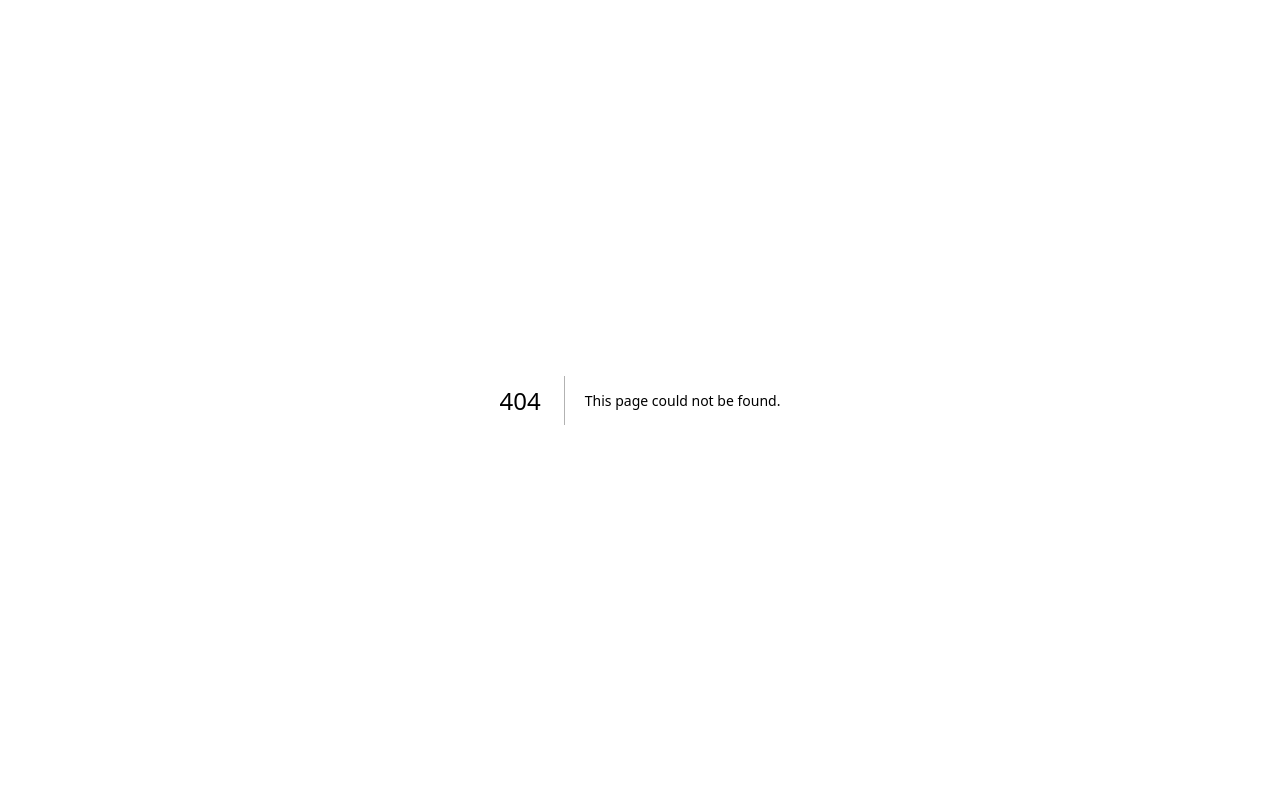
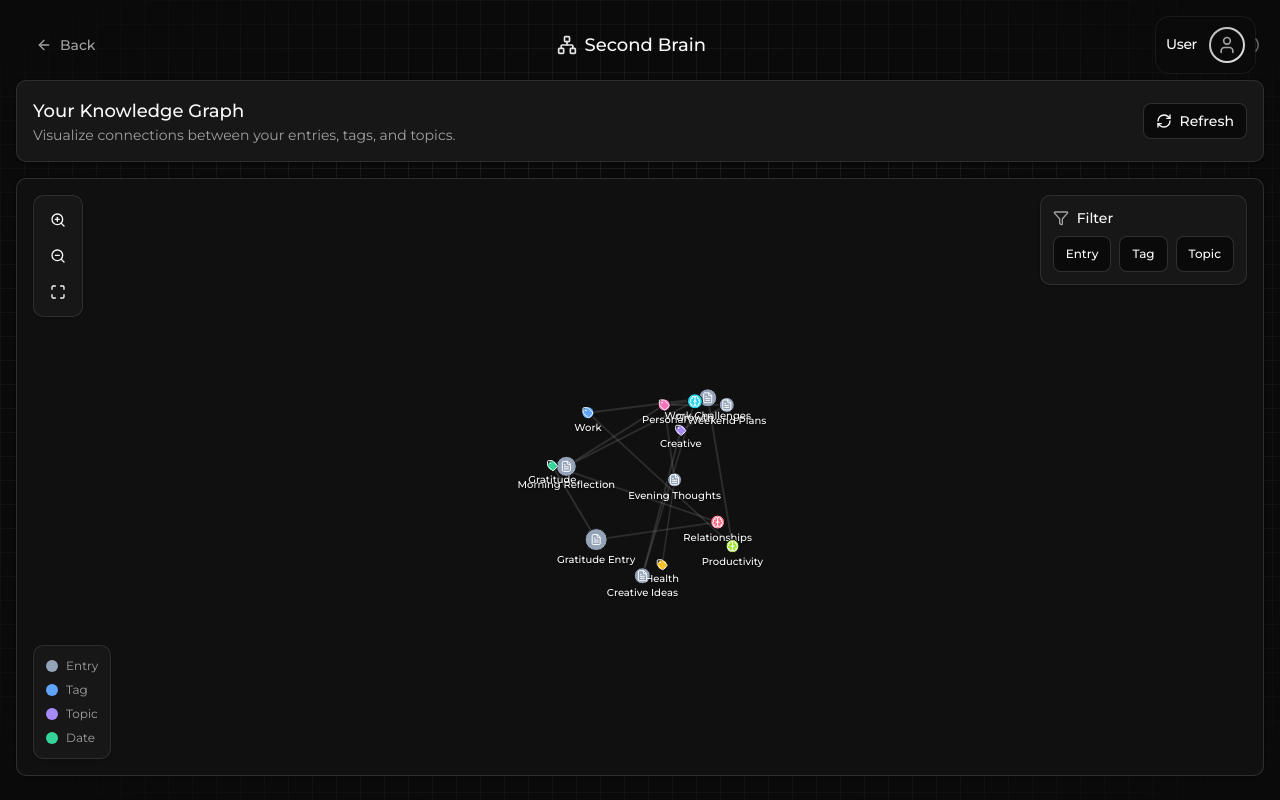
Before and after one commit to oniwakaa/humanity, a Next.js app in the folder web/: page /app/second-brain in a window 1280 px wide. Before the commit this address had no page. Built offline with nearby package versions, Linux system fonts and the light colour scheme.

Commit message:
Add Second Brain route page with graph visualization and profile dropdown

```diff
--- /dev/null
+++ b/web/src/app/app/second-brain/page.tsx
@@ -0,0 +1,159 @@
+"use client";
+
+import { useEffect, useState } from "react";
+import { useRouter } from "next/navigation";
+import { BGPattern } from "@/components/ui/bg-pattern";
+import { Button } from "@/components/ui/button";
+import { Card } from "@/components/ui/card";
+import { GraphView } from "@/components/second-brain/graph-view";
+import { ProfileDropdown } from "@/components/ui/profile-dropdown";
+import {
+  generateMockGraphData,
+  GraphData,
+  GraphNode,
+} from "@/components/second-brain/graph-data";
+import { ArrowLeft, Network, RefreshCw } from "lucide-react";
+import { motion } from "framer-motion";
+
+export default function SecondBrainPage() {
+  const router = useRouter();
+  const [graphData, setGraphData] = useState<GraphData | null>(null);
+  const [profile, setProfile] = useState<{ name: string; email: string } | null>(null);
+  const [isLoading, setIsLoading] = useState(true);
+
+  useEffect(() => {
+    // Load user profile
+    const profileStr = localStorage.getItem("user_profile");
+    if (profileStr) {
+      try {
+        const parsed = JSON.parse(profileStr);
+        setProfile({
+          name: parsed.firstName || parsed.name || "Traveller",
+          email: parsed.email || "",
+        });
+      } catch {
+        setProfile({ name: "Traveller", email: "" });
+      }
+    }
+
+    // TODO: Replace with actual API call to fetch graph data from backend
+    // For now, using mock data for development/testing
+    const loadGraphData = async () => {
+      setIsLoading(true);
+      // Simulate API delay
+      await new Promise((resolve) => setTimeout(resolve, 500));
+      setGraphData(generateMockGraphData());
+      setIsLoading(false);
+    };
+
+    loadGraphData();
+  }, []);
+
+  const handleNodeClick = (node: GraphNode) => {
+    // TODO: Handle node click - could navigate to entry detail, filter by tag, etc.
+    console.log("Node clicked:", node);
+  };
+
+  const handleRefresh = async () => {
+    setIsLoading(true);
+    // TODO: Replace with actual API call
+    await new Promise((resolve) => setTimeout(resolve, 500));
+    setGraphData(generateMockGraphData());
+    setIsLoading(false);
+  };
+
+  return (
+    <div className="relative min-h-screen w-full overflow-hidden">
+      {/* Background Pattern */}
+      <BGPattern
+        variant="grid"
+        mask="fade-edges"
+        className="text-muted-foreground/20"
+        fill="currentColor"
+      />
+
+      {/* Header */}
+      <header className="fixed top-0 left-0 right-0 z-50 px-4 sm:px-6 py-4">
+        <div className="mx-auto max-w-7xl flex items-center justify-between">
+          {/* Back button */}
+          <Button
+            variant="ghost"
+            size="sm"
+            onClick={() => router.push("/app")}
+            className="gap-2 text-muted-foreground hover:text-foreground"
+          >
+            <ArrowLeft className="h-4 w-4" />
+            <span className="hidden sm:inline">Back</span>
+          </Button>
+
+          {/* Title */}
+          <div className="flex items-center gap-2">
+            <Network className="h-5 w-5 text-primary" />
+            <h1 className="text-lg font-medium hidden sm:block">Second Brain</h1>
+          </div>
+
+          {/* Profile Dropdown */}
+          <ProfileDropdown
+            profile={profile || undefined}
+            onSignOut={() => {
+              // TODO: Implement sign out logic
+              router.push("/");
+            }}
+          />
+        </div>
+      </header>
+
+      {/* Main Content */}
+      <main className="container mx-auto pt-20 pb-6 px-4 h-screen">
+        <motion.div
+          initial={{ opacity: 0, y: 20 }}
+          animate={{ opacity: 1, y: 0 }}
+          transition={{ duration: 0.5 }}
+          className="h-full flex flex-col gap-4"
+        >
+          {/* Info Card */}
+          <Card className="p-4 flex flex-col sm:flex-row sm:items-center justify-between gap-4 shrink-0">
+            <div>
+              <h2 className="text-lg font-medium">Your Knowledge Graph</h2>
+              <p className="text-sm text-muted-foreground">
+                Visualize connections between your entries, tags, and topics.
+              </p>
+            </div>
+            <Button
+              variant="outline"
+              size="sm"
+              onClick={handleRefresh}
+              disabled={isLoading}
+              className="gap-2 shrink-0"
+            >
+              <RefreshCw className={`h-4 w-4 ${isLoading ? "animate-spin" : ""}`} />
+              Refresh
+            </Button>
+          </Card>
+
+          {/* Graph Container */}
+          <Card className="flex-1 overflow-hidden relative min-h-[500px]">
+            {isLoading ? (
+              <div className="absolute inset-0 flex items-center justify-center">
+                <div className="flex flex-col items-center gap-3">
+                  <div className="h-8 w-8 animate-spin rounded-full border-2 border-primary border-t-transparent" />
+                  <p className="text-sm text-muted-foreground">Loading graph...</p>
+                </div>
+              </div>
+            ) : graphData ? (
+              <GraphView
+                data={graphData}
+                onNodeClick={handleNodeClick}
+                className="absolute inset-0"
+              />
+            ) : (
+              <div className="absolute inset-0 flex items-center justify-center">
+                <p className="text-muted-foreground">Failed to load graph data</p>
+              </div>
+            )}
+          </Card>
+        </motion.div>
+      </main>
+    </div>
+  );
+}
```
